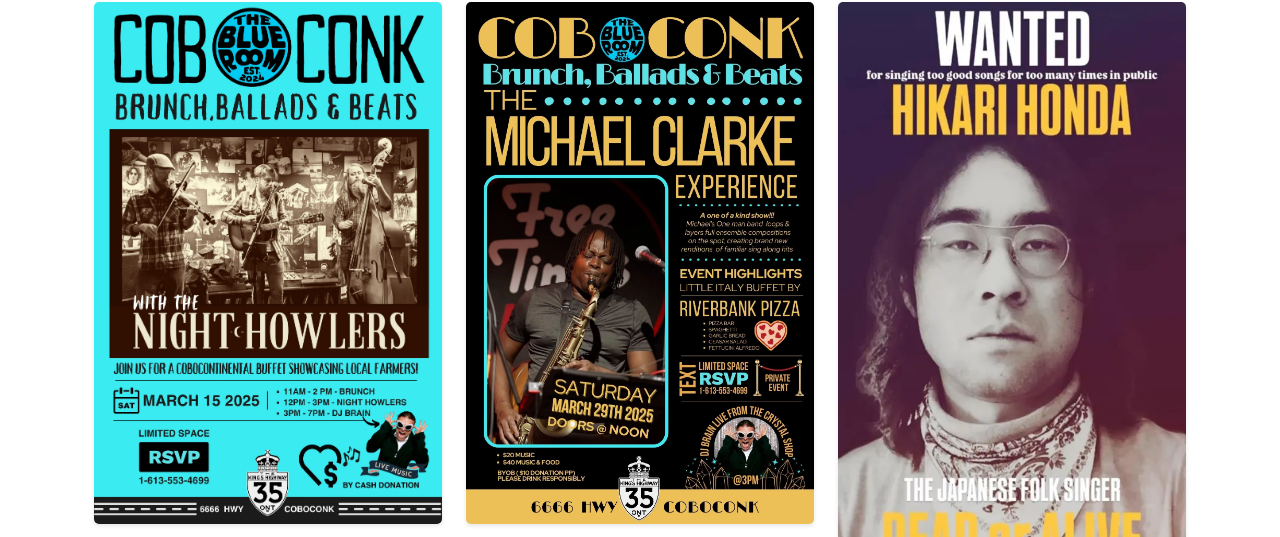
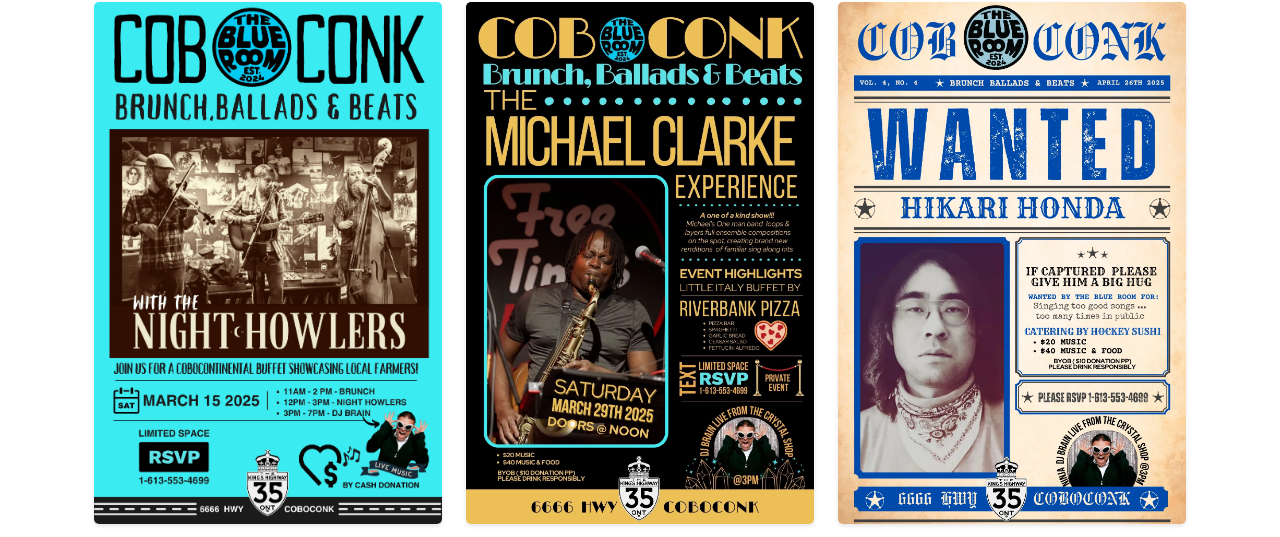
Before and after one commit to jasonbra1n/blueroom, a plain HTML site: page gallery.html in a window 1280 px wide. Shown: the part 194-731 px from the top of the page. Drawn offline with nearby package versions, Linux system fonts and the light colour scheme.

Commit message:
Update gallery.html

```diff
--- a/gallery.html
+++ b/gallery.html
@@ -31,7 +31,7 @@
                 </p>
             </div>
             <div class="col-md-4">
-                <img src="images/hikari-honda.webp" alt="Hikari Honda" class="img-fluid mb-3">
+                <img src="images/poster4.webp" alt="Hikari Honda Poster" class="img-fluid mb-3">
                 <p>Hikari Honda - April 26, 2025<br>
                     <a href="https://www.youtube.com/watch?v=6AkPRKWW_CY" target="_blank" class="social-link">
                         Watch the Promo <i class="bi bi-youtube social-icon"></i>
```
